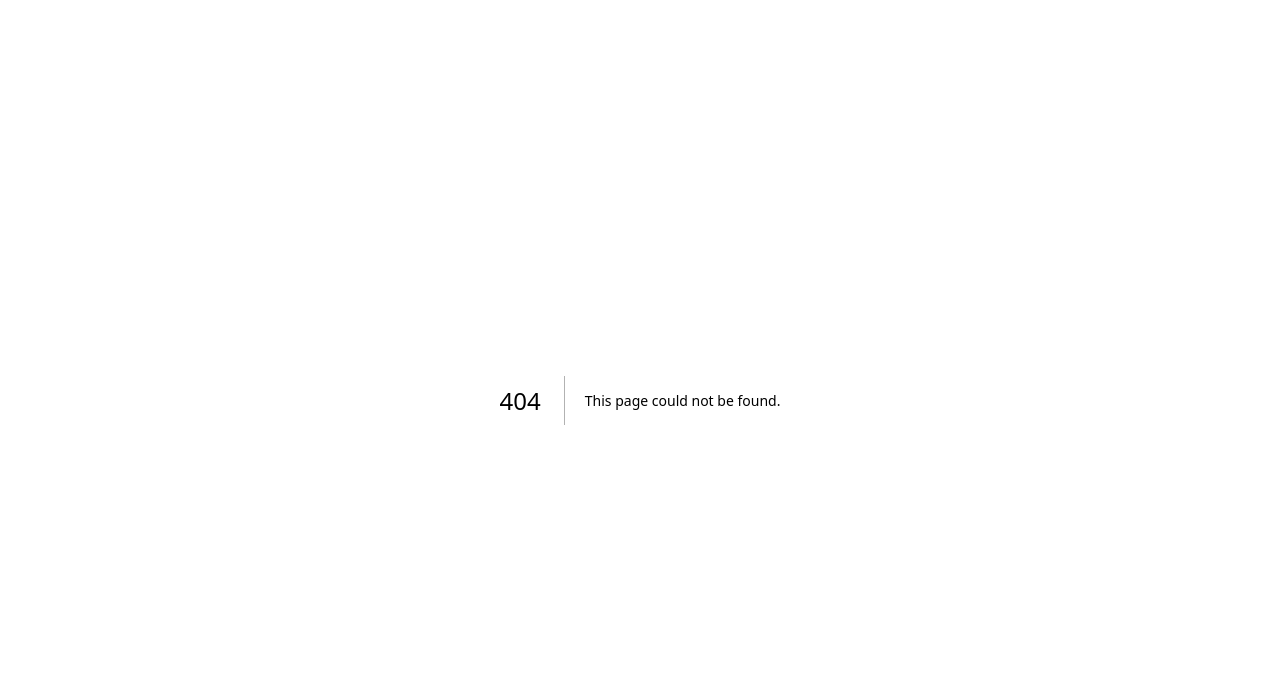
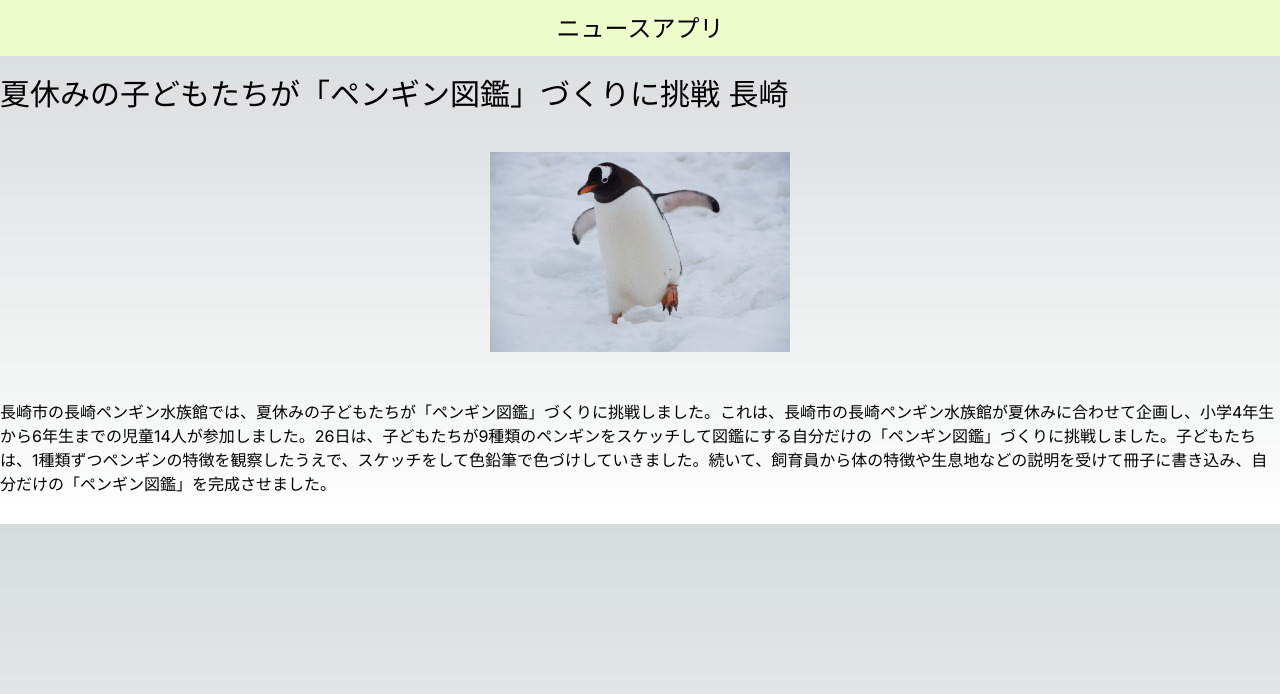
Before and after one commit to Shintaro80958/news_app, a Next.js app in the folder myapp/: page /news in a window 1280 px wide. Before the commit this address had no page. Shown: the top 694 px of the page. Built offline with nearby package versions, Linux system fonts and the light colour scheme.

Commit message:
詳細ページの作成

```diff
--- a/myapp/src/app/component/contents.tsx
+++ b/myapp/src/app/component/contents.tsx
@@ -1,12 +1,12 @@
-import News from "./News"
-import data from "../data/data.json"
+import NewsCard from "./news_card";
+import data from "../data/data.json";
 
 export default function Contents() {
-    return (
-      <div>
-        {data.map((item, index)=>{
-            return <News data={item} key={index} />
-        })}
-      </div>
-    )
-  }
+  return (
+    <div>
+      {data.map((item, index) => {
+        return <NewsCard data={item} key={index} index={index} />;
+      })}
+    </div>
+  );
+}
--- /dev/null
+++ b/myapp/src/app/component/main_contents.tsx
@@ -0,0 +1,22 @@
+"use client";
+
+import Title from "./title";
+import data from "../data/data.json";
+import NewsImage from "./news_image";
+import Description from "./description";
+import { useSearchParams } from "next/navigation";
+
+export function MainContents() {
+  const searchParams = useSearchParams();
+  const index: number = Number(searchParams.get("index"));
+
+  const selected_news_data = data[index];
+
+  return (
+    <div className="grid container mx-auto my-5 gap-y-10">
+      <Title title={selected_news_data.title} />
+      <NewsImage src={selected_news_data.src} />
+      <Description description={selected_news_data.description} />
+    </div>
+  );
+}
--- a/myapp/src/app/component/News.tsx
+++ b/myapp/src/app/component/news_card.tsx
@@ -1,13 +1,21 @@
 import NewsImage from "./news_image";
 import Title from "./title";
 import Description from "./description";
+import Link from "next/link";
 
-export default function News(props) {
+export default function NewsCard(props) {
   const src = props.data.src;
   const title = props.data.title;
   const description = props.data.description;
+  const index = props.index;
   return (
-    <div className="grid grid-cols-4 px-6 py-4 mx-8 my-4 bg-slate-50 rounded">
+    <Link
+      href={{
+        pathname: "/news",
+        query: { index: index },
+      }}
+      className="grid grid-cols-4 px-6 py-4 mx-8 my-4 bg-slate-50 rounded"
+    >
       <div className="col-span-1">
         <NewsImage src={src} />
       </div>
@@ -15,6 +23,6 @@ export default function News(props) {
         <Title title={title} />
         <Description description={description} />
       </div>
-    </div>
+    </Link>
   );
 }
--- a/myapp/src/app/component/news_image.tsx
+++ b/myapp/src/app/component/news_image.tsx
@@ -1,12 +1,18 @@
 import Image from "next/image";
 
 const Logo = (props) => (
-  <Image src="/penguin.jpeg" alt="logo" width={300} height={300} />
+  <Image
+    src="/penguin.jpeg"
+    alt="logo"
+    width={300}
+    height={300}
+    className="mx-auto"
+  />
 );
 
 export default function NewsImage(props) {
   return (
-    <div className="">
+    <div>
       <Logo />
     </div>
   );
--- a/myapp/src/app/layout.tsx
+++ b/myapp/src/app/layout.tsx
@@ -1,14 +1,13 @@
-import './globals.css'
-import type { Metadata } from 'next'
-import { Inter } from 'next/font/google'
+import "./globals.css";
+import type { Metadata } from "next";
+import { Inter } from "next/font/google";
 
-const inter = Inter({ subsets: ['latin'] })
+const inter = Inter({ subsets: ["latin"] });
 
 export const metadata: Metadata = {
-  title: 'ニュースアプリ',
-  description: 'ニュースアプリ',
-}
-import Header from "./component/header";
+  title: "ニュースアプリ",
+  description: "ニュースアプリ",
+};
 
 export default function RootLayout({
   children,
--- /dev/null
+++ b/myapp/src/app/news/page.tsx
@@ -0,0 +1,11 @@
+import Header from "../component/header";
+import { MainContents } from "../component/main_contents";
+
+export default function News() {
+  return (
+    <div>
+      <Header />
+      <MainContents />
+    </div>
+  );
+}
```
